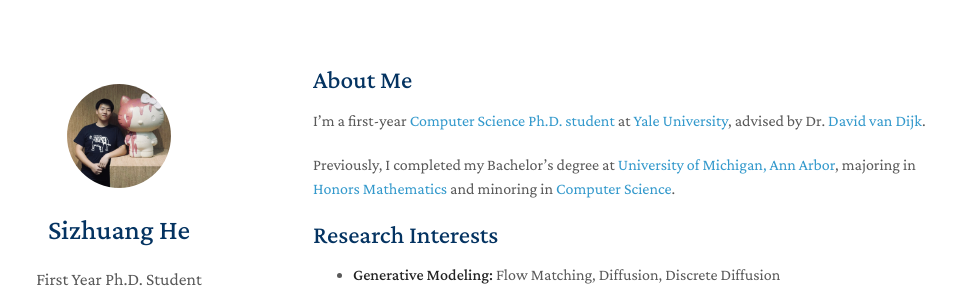
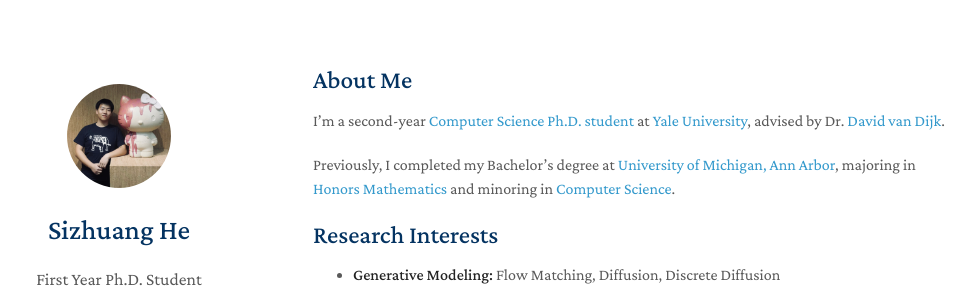
Before and after one commit to SizhuangHe/sizhuanghe.github.io, a Jekyll site: the page built from index.md, in a window 1280 px wide and 900 px high. Shown: the top 291 px of the window, without its empty margins (157-1133 px from the left). Built offline with Jekyll 4.4.1, drawn with Linux system fonts in a browser that asks for light colours; a style sheet for code colours, icons or effects is not loaded; our own code applies the rules of GitHub Pages for plain Markdown files.

Commit message:
update year and g-scholar

```diff
--- a/_config.yml
+++ b/_config.yml
@@ -12,7 +12,7 @@
 
 # Links
 # If you don't need one of them, you may delete the corresponding line.
-google_scholar: https://scholar.google.com/citations?user=4W6kA9QAAAAJ&hl=en&authuser=1
+google_scholar: https://scholar.google.com/citations?hl=en&user=5biMMmIAAAAJ&view_op=list_works&gmla=AH8HC4w9PHnAcAf7bKCdnfwUTP-gOdHizFkhbBTcbl9KMusS_qOEFoZWRrT_ulxjNPXzT3HFQhDPvmDvo4lYUnwC
 # cv_link: assets/files/curriculum_vitae.pdf
 github_link: https://github.com/SizhuangHe
 linkedin: https://www.linkedin.com/in/sizhuanghe/
--- a/index.md
+++ b/index.md
@@ -4,7 +4,7 @@
 
 ## About Me
 
-I'm a first-year [Computer Science Ph.D. student](https://cpsc.yale.edu/people/sizhuang-he) at [Yale University](https://www.yale.edu/), advised by Dr. [David van Dijk](https://www.vandijklab.org/).
+I'm a second-year [Computer Science Ph.D. student](https://cpsc.yale.edu/people/sizhuang-he) at [Yale University](https://www.yale.edu/), advised by Dr. [David van Dijk](https://www.vandijklab.org/).
 
 Previously, I completed my Bachelor's degree at [University of Michigan, Ann Arbor](https://umich.edu/), majoring in [Honors Mathematics](https://lsa.umich.edu/math) and minoring in [Computer Science](https://cse.engin.umich.edu/).
 
```
